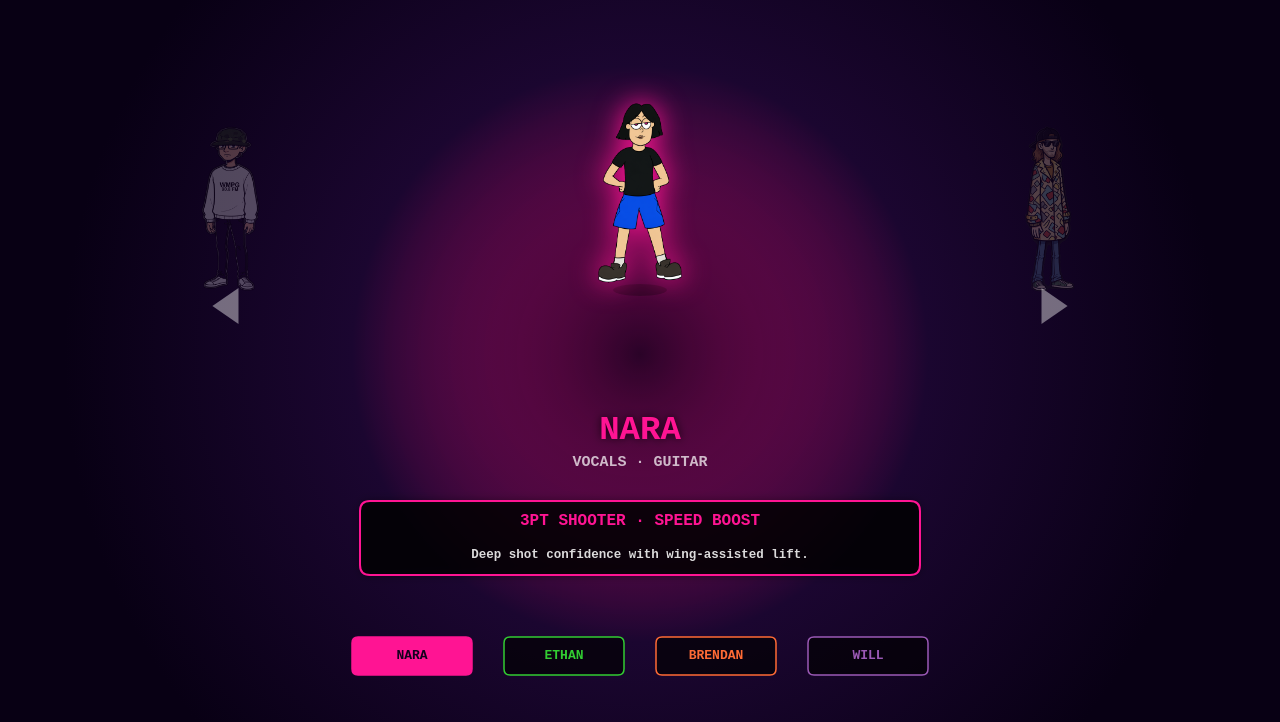
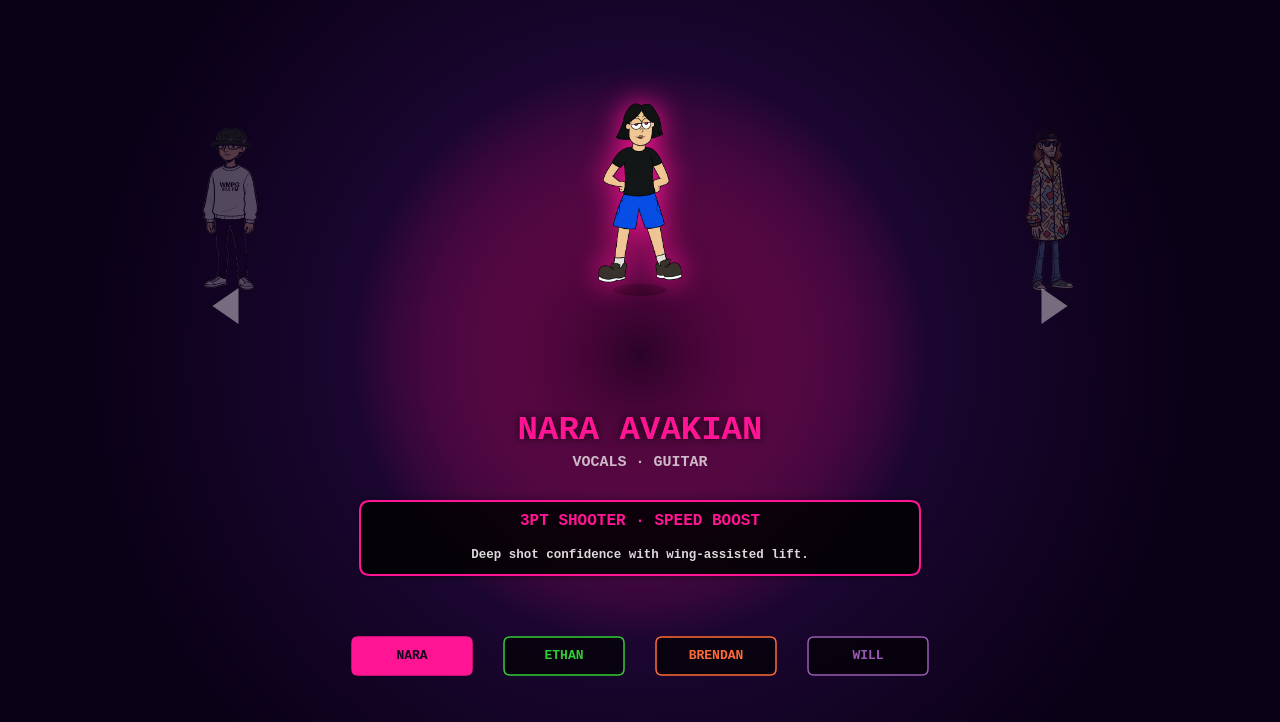
Before and after one commit to ashrocket/halfcourthero, a plain HTML site: page characters/index.html in a window 1280 px wide. Shown: the part 78-800 px from the top of the page. Drawn offline with Linux system fonts and the light colour scheme.

Commit message:
Add band member full names

```diff
--- a/characters/index.html
+++ b/characters/index.html
@@ -31,25 +31,25 @@
 <script>
 const CHARS = [
   {
-    id: 'nara', name: 'NARA', role: 'VOCALS · GUITAR',
+    id: 'nara', name: 'NARA', fullName: 'NARA AVAKIAN', role: 'VOCALS · GUITAR',
     ability: '3PT SHOOTER · SPEED BOOST',
     summary: 'Deep shot confidence with wing-assisted lift.',
     hue: '#FF1493', sprite: '../assets/nara_sprite.png', face: [120, 0, 340, 350],
   },
   {
-    id: 'ethan', name: 'ETHAN', role: 'BASS',
+    id: 'ethan', name: 'ETHAN', fullName: 'ETHAN NASH', role: 'BASS',
     ability: 'LOCKDOWN · +20% STEAL RANGE',
     summary: 'Stretch arms for blocks, boards, and poke steals.',
     hue: '#32CD32', sprite: '../assets/ethan_sprite.png', face: [55, 0, 265, 360],
   },
   {
-    id: 'brendan', name: 'BRENDAN', role: 'DRUMS',
+    id: 'brendan', name: 'BRENDAN', fullName: 'BRENDAN JONES', role: 'DRUMS',
     ability: 'PAINT BEAST · IN THE PAINT',
     summary: 'Controls rebounds and contests everything near the rim.',
     hue: '#FF6B35', sprite: '../assets/brendan_sprite.png', face: [28, 0, 264, 370],
   },
   {
-    id: 'will', name: 'WILL', role: 'KEYS',
+    id: 'will', name: 'WILL', fullName: 'WILL FISHER', role: 'KEYS',
     ability: 'DEEP RANGE · +8% THREE POINT',
     summary: 'Long-range touch with a bucket-hat headbutt finish.',
     hue: '#9B59B6', sprite: '../assets/will_sprite.png', face: [40, 0, 350, 345],
@@ -249,14 +249,16 @@ function drawFace(c) {
 
 function drawName(c, y, selectedStyle = true) {
   const dpr = window.devicePixelRatio || 1;
+  const nameText = c.fullName || c.name;
+  const nameSize = Math.min(34 * dpr, (W * 0.82) / (nameText.length * 0.62));
   ctx.save();
   ctx.textAlign = 'center';
   ctx.textBaseline = 'middle';
-  ctx.font = `900 ${34 * dpr}px Courier New, monospace`;
+  ctx.font = `900 ${nameSize}px Courier New, monospace`;
   ctx.shadowColor = 'rgba(0,0,0,0.75)';
   ctx.shadowBlur = 8 * dpr;
   ctx.fillStyle = selectedStyle ? c.hue : '#ffffff75';
-  ctx.fillText(c.name, W / 2, y);
+  ctx.fillText(nameText, W / 2, y, W * 0.86);
   ctx.shadowBlur = 0;
   ctx.font = `900 ${15 * dpr}px Courier New, monospace`;
   ctx.fillStyle = '#ffffffB8';
```
Also changed, not shown: index.html (+5 -5 lines).
